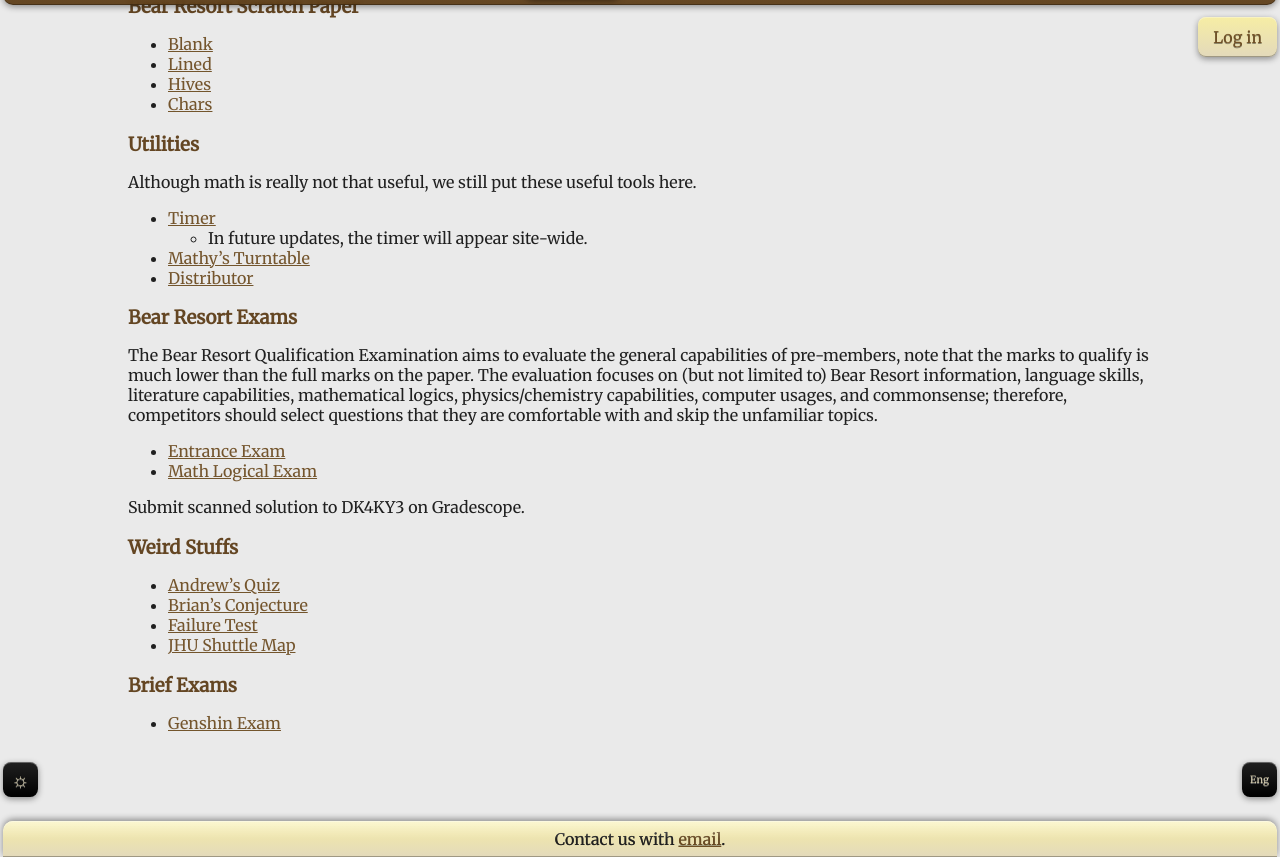
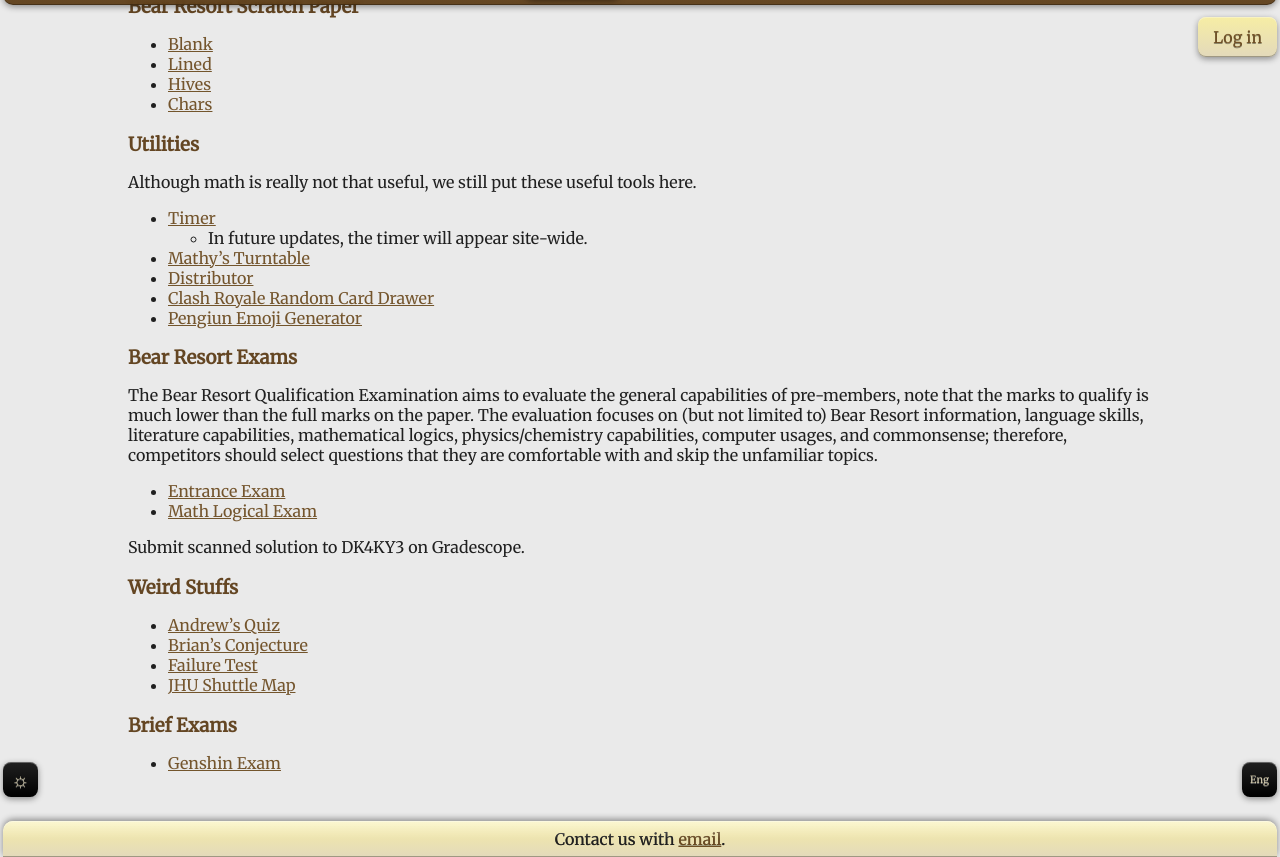
Before and after one commit to Bear-Resort/bear-resort.github.io, a Jekyll site: the page built from mathland/index.md, in a window 1280 px wide and 900 px high, scrolled down 525 px, cut to the strip 43-900 px from the top of the window. Built offline with Jekyll 4.4.1, drawn with Linux system fonts in a browser that asks for light colours.

Commit message:
display app to mathland

```diff
--- a/mathland/index.md
+++ b/mathland/index.md
@@ -26,6 +26,8 @@ title-chn: "数学之境"
     - <span class="eng">In future updates, the timer will appear site-wide.</span><span class="chn">在未来更新中，计时器将全局显示。</span>
 - [<span class="eng">Mathy's Turntable</span><span class="chn">数数的大转盘</span>](/turntable)
 - [<span class="eng">Distributor</span><span class="chn">分配器</span>](distributor.html)
+- [<span class="eng">Clash Royale Random Card Drawer</span><span class="chn">皇室战争抽卡器</span>](/rand_cr/)
+- [<span class="eng">Pengiun Emoji Generator</span><span class="chn">企鹅表情包生成器</span>](/penguin_emoji/)
 
 ## <span class="eng">Bear Resort Exams</span><span class="chn">小熊樂園的考试</span>
 
```
